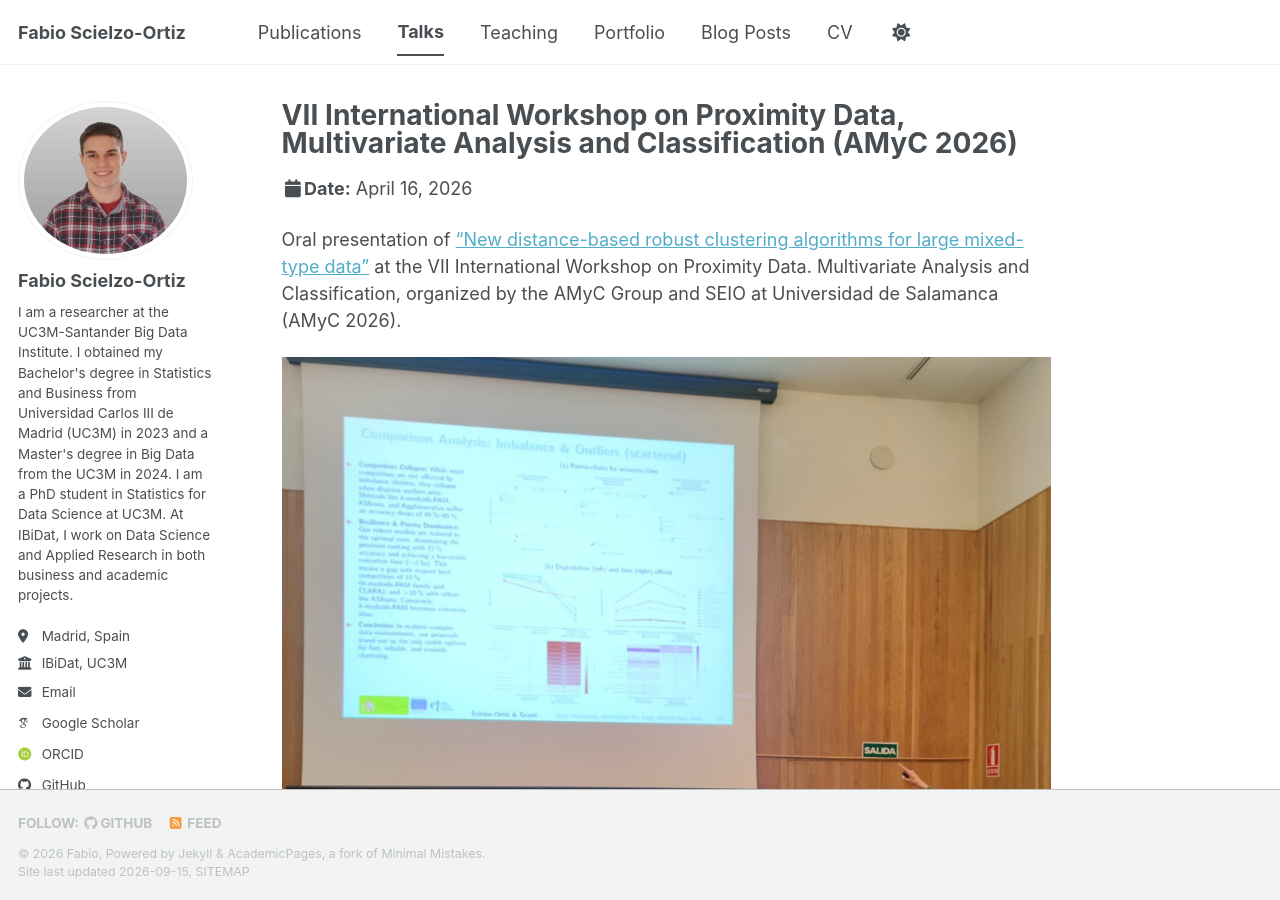
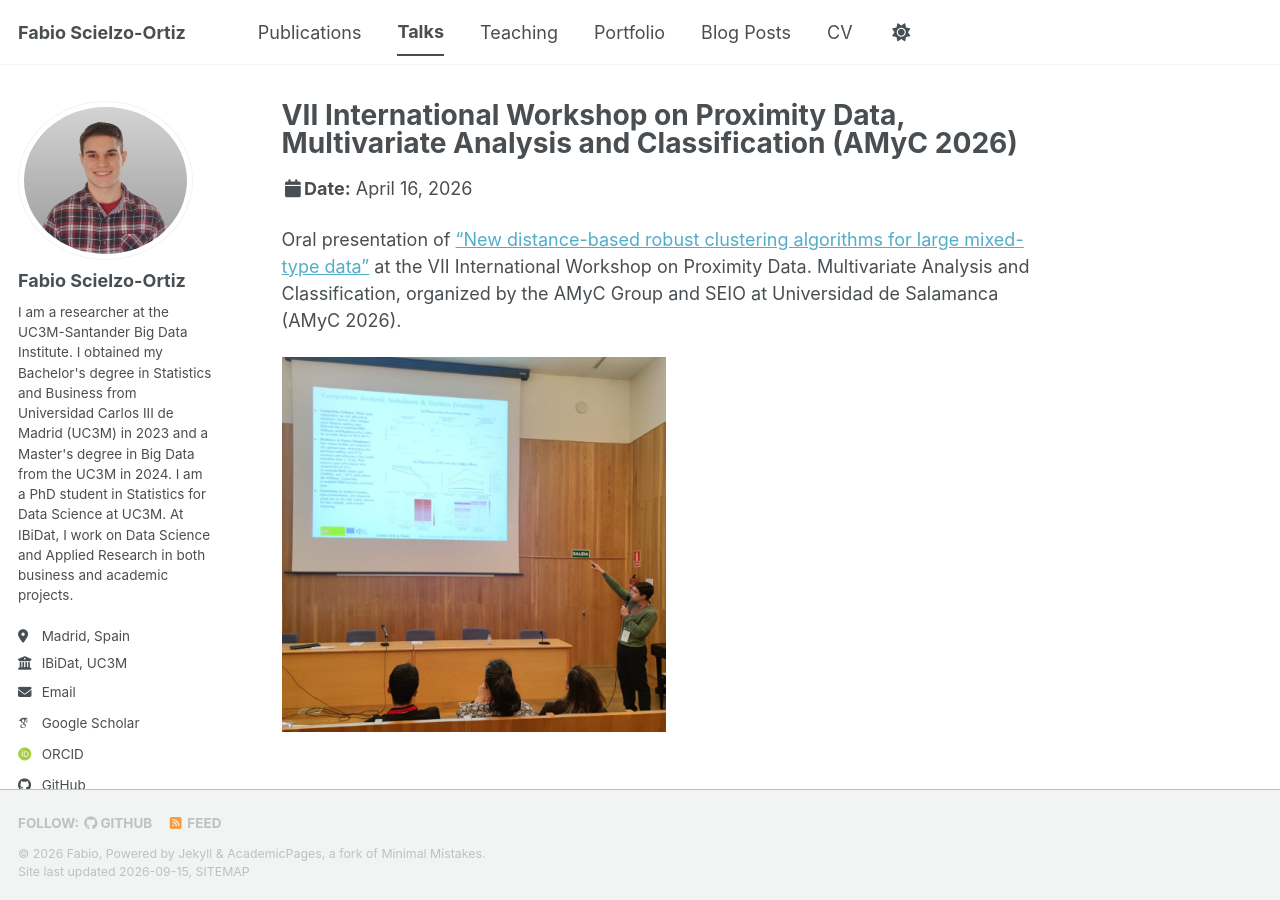
Before and after one commit to FabioScielzoOrtiz/fabioscielzoortiz.github.io, a Jekyll site: the page built from _talks/2026-04-01-vii-proximity-data-workshop-salamanca.md, in a window 1280 px wide and 900 px high. Built offline with Jekyll 4.4.1, drawn with Linux system fonts in a browser that asks for light colours; some web fonts are replaced; a script bundle is joined from its source files by our own code; library files that are not in the unit come from our copies.

Commit message:
Refactor image tag for AMyC 2026 presentation to improve styling

```diff
--- a/_talks/2026-04-01-vii-proximity-data-workshop-salamanca.md
+++ b/_talks/2026-04-01-vii-proximity-data-workshop-salamanca.md
@@ -10,6 +10,4 @@ location: "Salamanca, Spain"
 
 Oral presentation of ["New distance-based robust clustering algorithms for large mixed-type data"](https://link.springer.com/article/10.1007/s11634-026-00701-9) at the VII International Workshop on Proximity Data. Multivariate Analysis and Classification, organized by the AMyC Group and SEIO at Universidad de Salamanca (AMyC 2026).
 
-![Presentación AMyC 2026](/images/talk_amyc_2026.jpeg)
-
-<img src="/images/talk_amyc_2026.jpeg" alt="Presentación AMyC 2026" width="400">
+<img src="/images/talk_amyc_2026.jpeg" alt="Presentación AMyC 2026" style="width: 50%; height: auto;">
```
